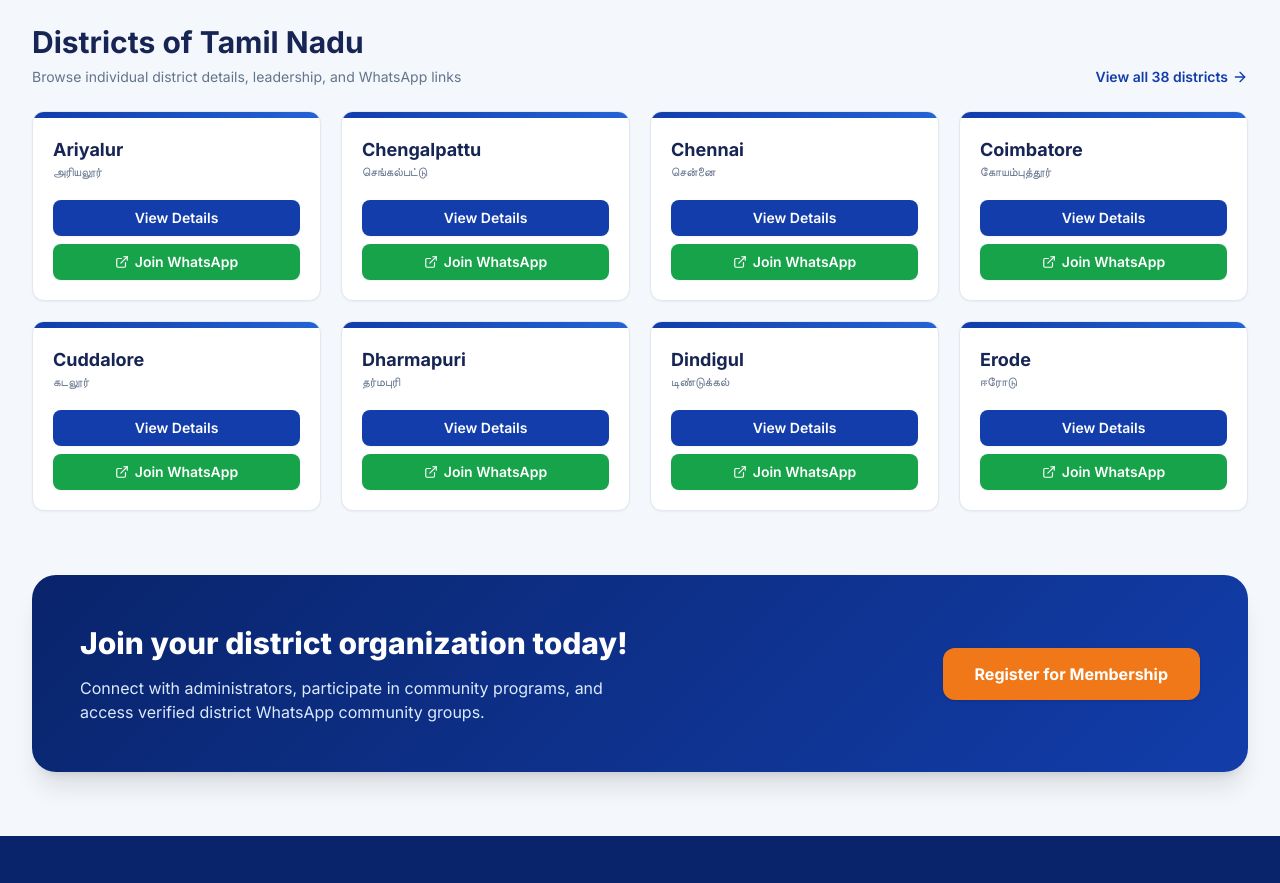
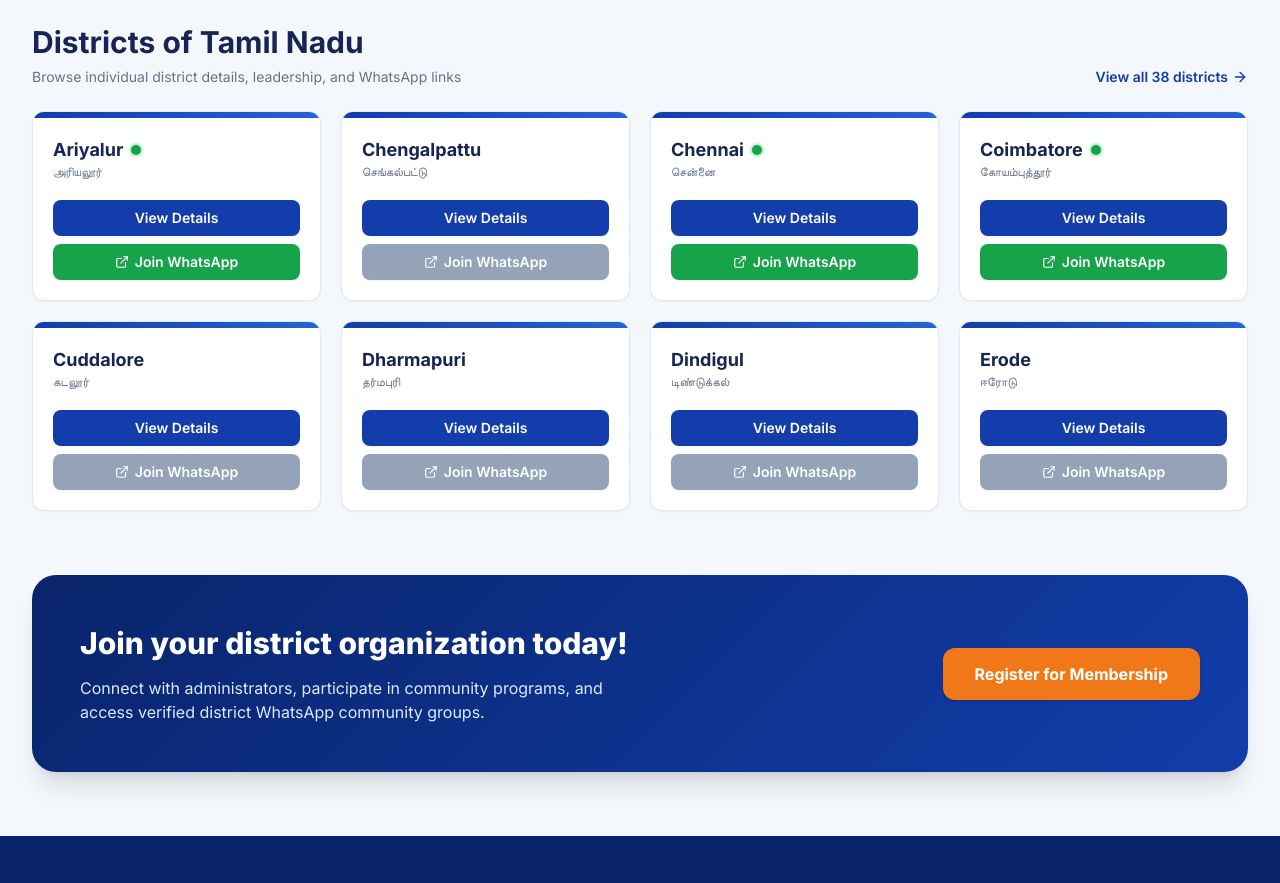
Before and after one commit to vimal2006-rk/TN-38-District-Portal, a React (Vite) app in the folder frontend/: page / in a window 1280 px wide. Shown: the part 2260-3143 px from the top of the page. Built offline with nearby package versions, Linux system fonts and the light colour scheme; no server answers.

Commit message:
fix(districts): lookup whatsappLink from local data, add green dot for 25 integrated districts

```diff
--- a/frontend/src/components/DistrictCard/DistrictCard.jsx
+++ b/frontend/src/components/DistrictCard/DistrictCard.jsx
@@ -1,11 +1,24 @@
 import { Link } from 'react-router-dom';
 import { useTranslation } from 'react-i18next';
 import { Users, ExternalLink } from 'lucide-react';
+import { TN_DISTRICTS } from '../../utils/districtsData';
 
 export default function DistrictCard({ district }) {
   const { i18n } = useTranslation();
   const isTamil = i18n.language === 'ta';
   const name = isTamil ? district.nameTa : district.nameEn;
+
+  // Always look up real WhatsApp link from local data (API data doesn't carry it)
+  const localData = TN_DISTRICTS.find(
+    (ld) => ld.slug === district.slug || String(ld.id) === String(district.id)
+  );
+  const whatsappLink =
+    localData?.whatsappLink ||
+    district.whatsappGroup?.inviteLink ||
+    district.whatsappLink ||
+    null;
+
+  const hasRealLink = !!whatsappLink;
 
   return (
     <div
@@ -21,10 +34,17 @@ export default function DistrictCard({ district }) {
       <div className="p-5 flex flex-col flex-grow justify-between">
         <div>
           <h3
-            className="text-lg font-bold transition-colors mb-0.5"
+            className="text-lg font-bold transition-colors mb-0.5 flex items-center gap-2"
             style={{ color: '#172554' }}
           >
             {name}
+            {hasRealLink && (
+              <span
+                className="inline-block w-2.5 h-2.5 rounded-full ring-2 ring-green-200 flex-shrink-0"
+                style={{ backgroundColor: '#16A34A' }}
+                title="WhatsApp link integrated"
+              />
+            )}
           </h3>
           {isTamil && (
             <p className="text-xs mb-3 font-medium" style={{ color: '#64748B' }}>
@@ -61,17 +81,13 @@ export default function DistrictCard({ district }) {
 
           {/* Secondary Join WhatsApp Button: Green */}
           <a
-            href={
-              district.whatsappGroup?.inviteLink ||
-              district.whatsappLink ||
-              `https://chat.whatsapp.com/invite-${district.slug}`
-            }
+            href={whatsappLink || `https://chat.whatsapp.com/invite-${district.slug}`}
             target="_blank"
             rel="noopener noreferrer"
             className="flex items-center justify-center gap-1.5 text-sm font-semibold rounded-lg py-2 transition-all shadow-sm"
-            style={{ backgroundColor: '#16A34A', color: '#FFFFFF' }}
-            onMouseEnter={(e) => (e.currentTarget.style.backgroundColor = '#15803d')}
-            onMouseLeave={(e) => (e.currentTarget.style.backgroundColor = '#16A34A')}
+            style={{ backgroundColor: hasRealLink ? '#16A34A' : '#94a3b8', color: '#FFFFFF' }}
+            onMouseEnter={(e) => (e.currentTarget.style.backgroundColor = hasRealLink ? '#15803d' : '#64748b')}
+            onMouseLeave={(e) => (e.currentTarget.style.backgroundColor = hasRealLink ? '#16A34A' : '#94a3b8')}
           >
             <ExternalLink size={14} />
             <span>Join WhatsApp</span>
```
